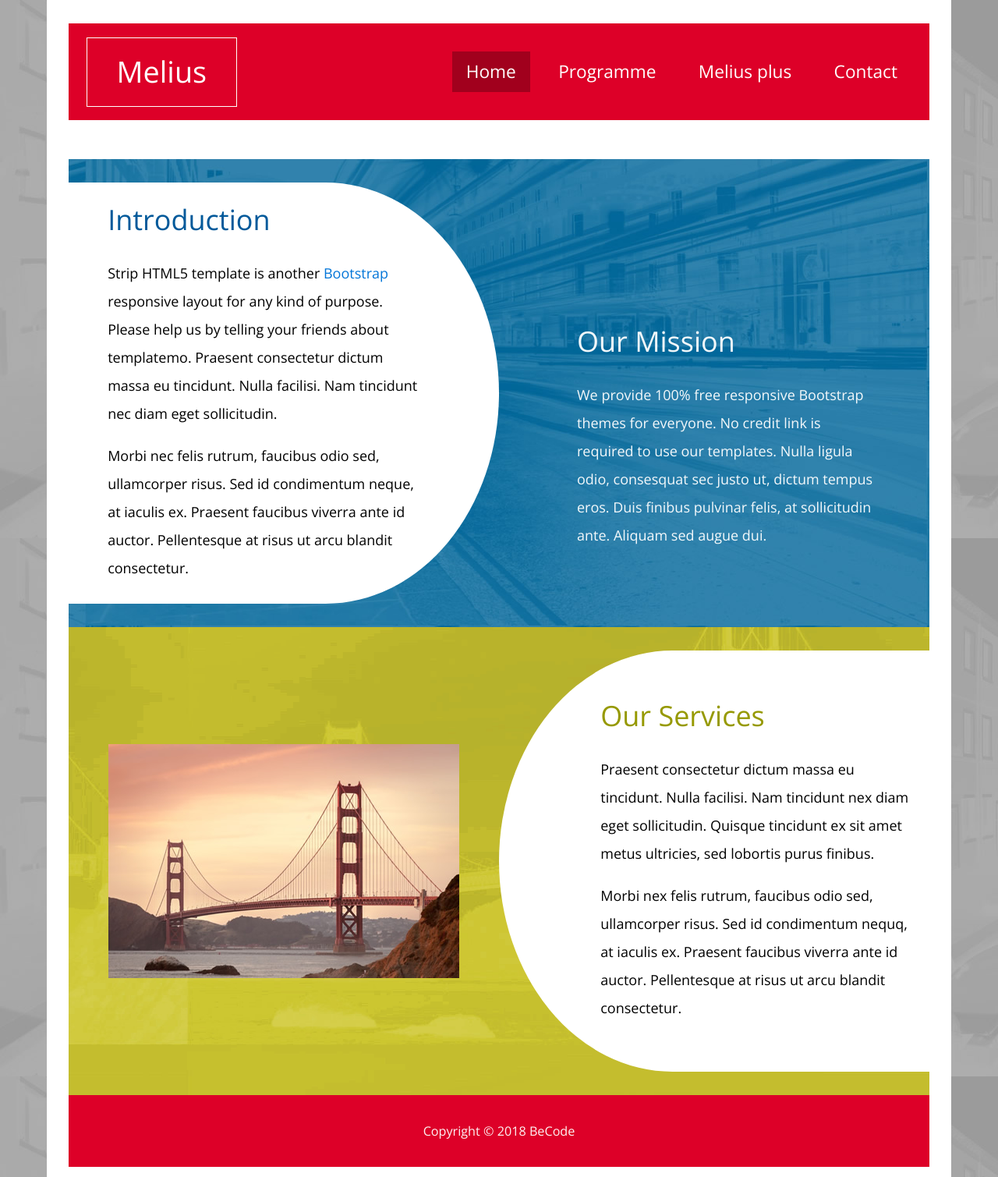
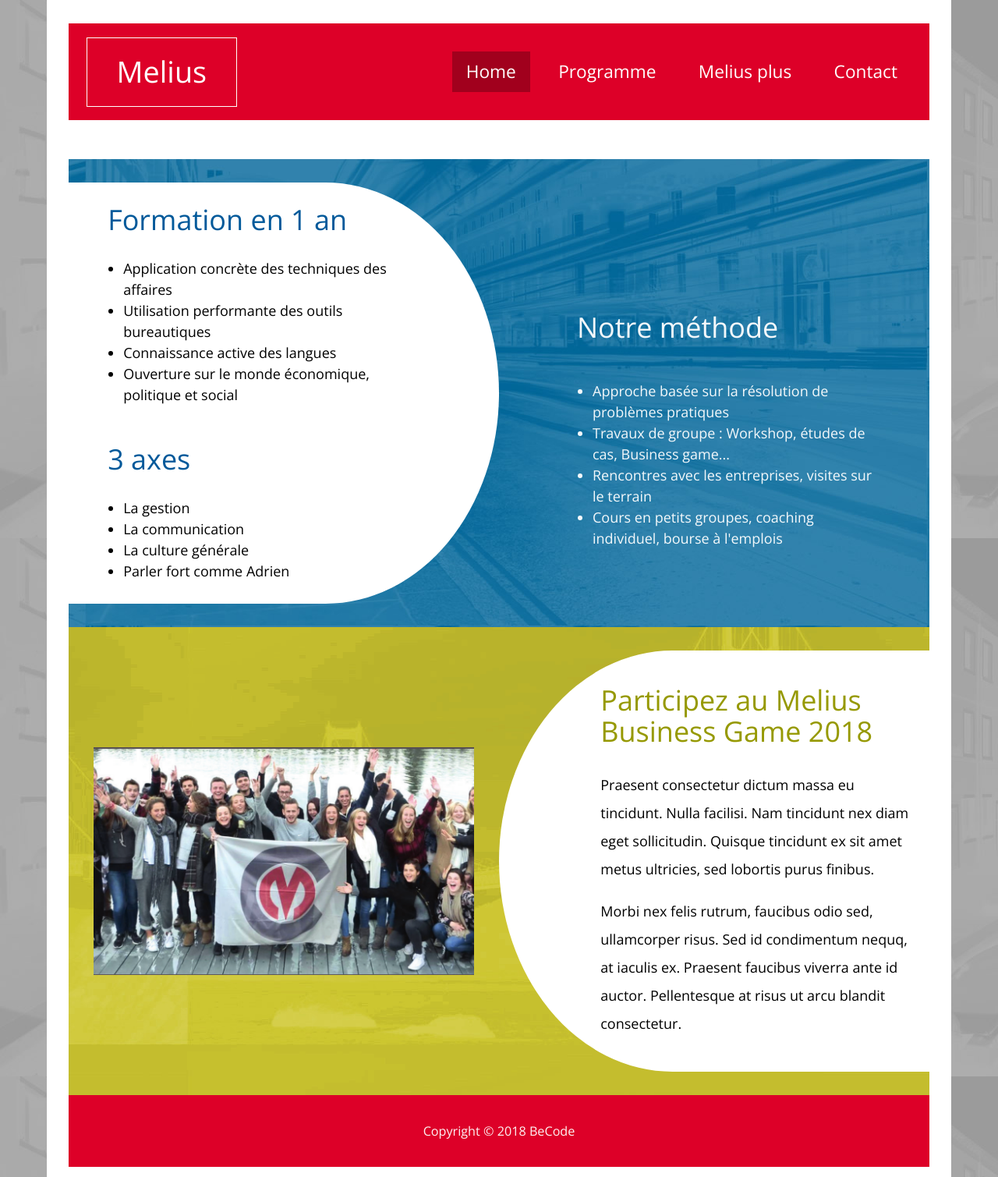
Before and after one commit to ericLavachery/multipage-website-in-php, a PHP site: page / in a window 1280 px wide. Shown: the top 1509 px of the page at 78% size. Run offline with PHP 8.4, Linux system fonts and the light colour scheme; some libraries are stand-ins or nearby versions.

Commit message:
home content

```diff
--- a/index.php
+++ b/index.php
@@ -16,19 +16,34 @@ include '_head.php';
                     <div class="tm-white-curve-left-rec"></div>
                     <div class="tm-white-curve-left-circle"></div>
                     <div class="tm-white-curve-text">
-                        <h2 class="tm-section-header textcol-sec-1">Introduction</h2>
-                        <p>
-                            Strip HTML5 template is another <a rel="nofollow" href="http://www.getbootstrap.com" target="_parent">Bootstrap</a> responsive layout for any kind of purpose. Please help us by telling your friends about templatemo. Praesent consectetur dictum massa eu tincidunt. Nulla facilisi. Nam tincidunt nec diam eget sollicitudin.
-                        </p>
-                        <p>
-                            Morbi nec felis rutrum, faucibus odio sed, ullamcorper risus. Sed id condimentum neque, at iaculis ex. Praesent faucibus viverra ante id auctor. Pellentesque at risus ut arcu blandit consectetur.
-                        </p>
+                        <h2 class="tm-section-header textcol-sec-1">Formation en 1 an</h2>
+                        <ul>
+                            <li>Application concrète des techniques des affaires</li>
+                            <li>Utilisation performante des outils bureautiques</li>
+                            <li>Connaissance active des langues</li>
+                            <li>Ouverture sur le monde économique, politique et social</li>
+                        </ul>
+                        <h2>&nbsp;</h2>
+                        <h2 class="tm-section-header textcol-sec-1">3 axes</h2>
+                        <ul>
+                            <li>La gestion</li>
+                            <li>La communication</li>
+                            <li>La culture générale</li>
+                            <li>Parler fort comme Adrien</li>
+                        </ul>
                     </div>
                 </div>
 
                 <div class="tm-home-right col-xs-12 col-sm-12 col-md-12 col-lg-5 col-xl-6">
-                    <h2 class="tm-section-header">Our Mission</h2>
-                    <p class="thin-font">We provide 100% free responsive Bootstrap themes for everyone. No credit link is required to use our templates. Nulla ligula odio, consesquat sec justo ut, dictum tempus eros. Duis finibus pulvinar felis, at sollicitudin ante. Aliquam sed augue dui.</p>
+                    <h2 class="tm-section-header">Notre méthode</h2>
+                    <p class="thin-font">
+                        <ul>
+                            <li>Approche basée sur la résolution de problèmes pratiques</li>
+                            <li>Travaux de groupe : Workshop, études de cas, Business game...</li>
+                            <li>Rencontres avec les entreprises, visites sur le terrain</li>
+                            <li>Cours en petits groupes, coaching individuel, bourse à l'emplois</li>
+                        </ul>
+                    </p>
                 </div>
 
             </section>
@@ -36,7 +51,7 @@ include '_head.php';
             <!-- #programme -->
             <section id="tm-section-2" class="row tm-section">
                 <div class="tm-flex-center col-xs-12 col-sm-6 col-md-6 col-lg-5 col-xl-6">
-                    <img src="img/strip-01.jpg" alt="Image" class="img-fluid tm-img">
+                    <img src="img/promo85.png" alt="Image" class="img-fluid tm-img">
                 </div>
 
                 <div class="tm-white-curve-right col-xs-12 col-sm-6 col-md-6 col-lg-7 col-xl-6">
@@ -45,7 +60,7 @@ include '_head.php';
                     <div class="tm-white-curve-right-rec"></div>
 
                     <div class="tm-white-curve-text">
-                        <h2 class="tm-section-header textcol-sec-2">Our Services</h2>
+                        <h2 class="tm-section-header textcol-sec-2">Participez au Melius Business Game 2018</h2>
                         <p>Praesent consectetur dictum massa eu tincidunt. Nulla facilisi. Nam tincidunt nex diam eget sollicitudin. Quisque tincidunt ex sit amet metus ultricies, sed lobortis purus finibus.</p>
                         <p class="thin-font">Morbi nex felis rutrum, faucibus odio sed, ullamcorper risus. Sed id condimentum nequq, at iaculis ex. Praesent faucibus viverra ante id auctor. Pellentesque at risus ut arcu blandit consectetur.</p>
                     </div>
--- a/style.css
+++ b/style.css
@@ -86,12 +86,12 @@ p:last-child { margin-bottom: 0; }
 	right: 0;
 	margin: 0 auto;
 	z-index: 1000;
-	font-size: 0.65em;
+	font-size: 0.6em;
 	padding: 1em 2em;
 }
 
 .navbar-container.sticky .navbar-brand {
-	padding: 0.2em 0.8em;
+	padding: 0.285em 1em;
 }
 
 .navbar-brand {
@@ -131,6 +131,7 @@ p:last-child { margin-bottom: 0; }
 }
 
 .tm-page-content { margin-top: 180px; }
+
 .tm-home-right {
 	padding: 100px 70px 100px 100px;
     display: -webkit-flex;
@@ -184,6 +185,10 @@ p:last-child { margin-bottom: 0; }
 #tm-section-4 {	background-image: url(img/strip-bg-04.jpg); } /* CYAN */
 #tm-section-5 {	background-image: url(img/strip-bg-05.jpg); } /* GREEN */
 #tm-section-6 {	background-image: url(img/strip-bg-06.jpg); } /* PURPLE */
+
+.tm-section ul {
+	padding-left: 20px;
+}
 
 .tm-footer {
     background-color: #DD0028;
```
Also changed, not shown: img/promo85.png (added).
